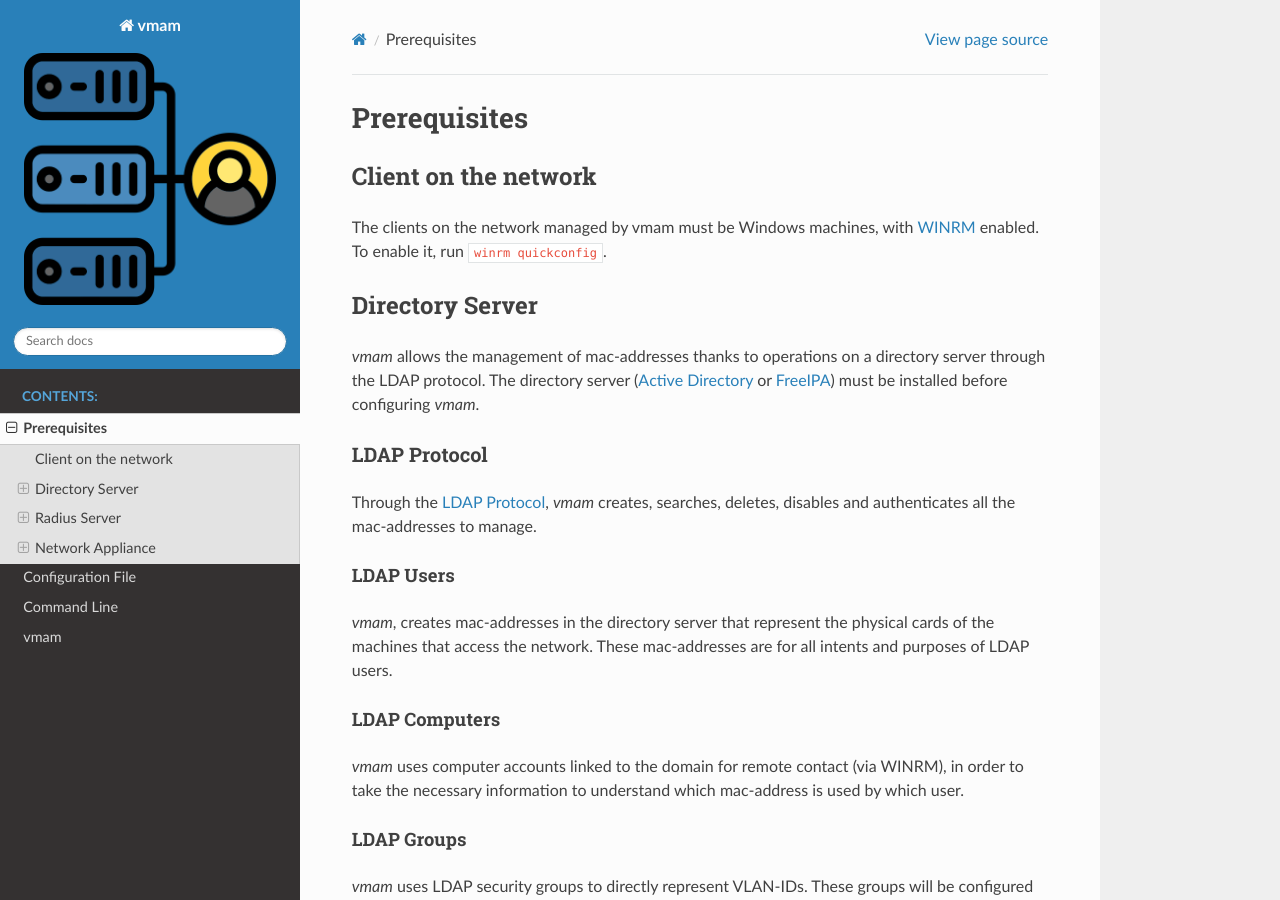
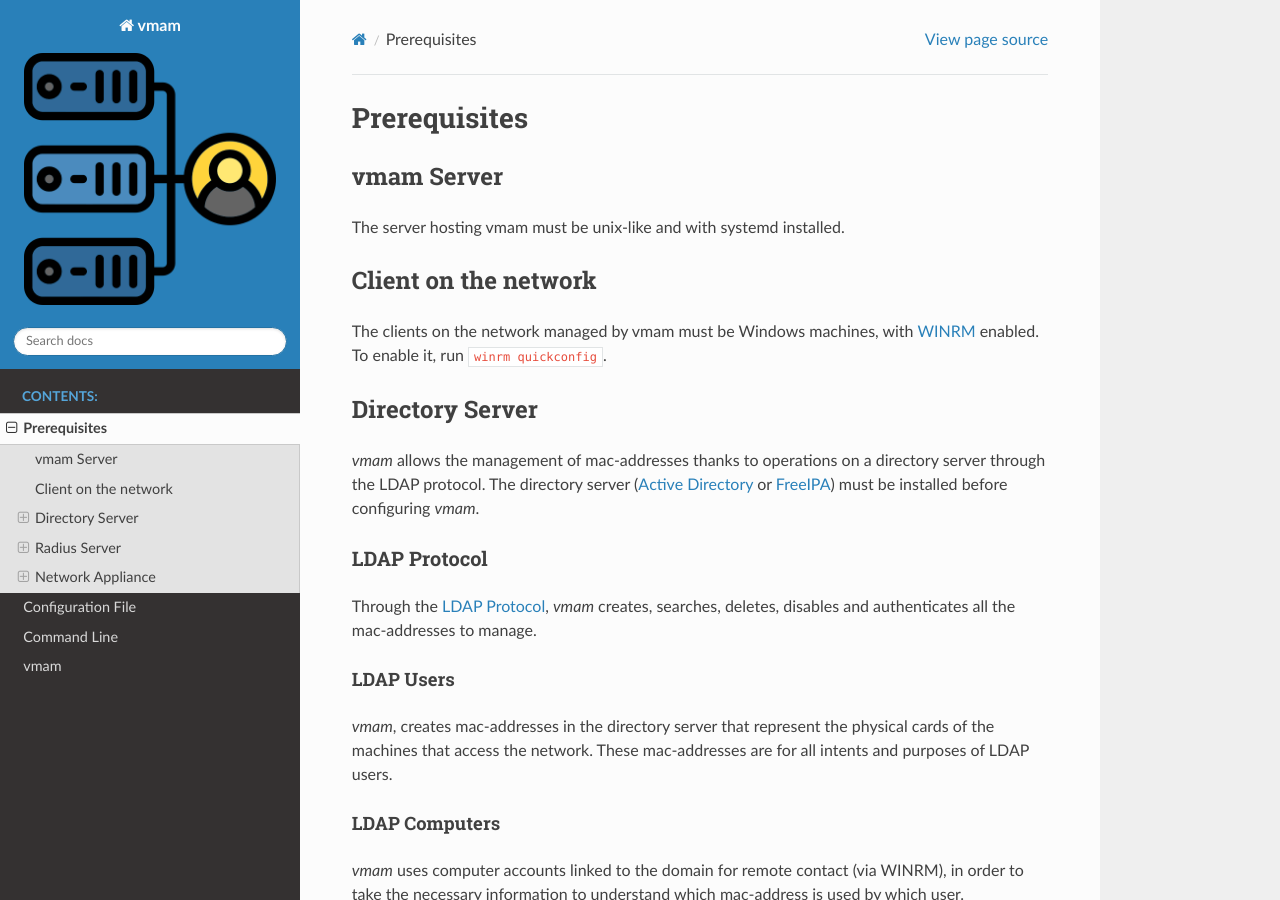
Before and after one commit to MatteoGuadrini/vmam, a Sphinx documentation site: the page built from docs/source/prerequisites.rst, in a window 1280 px wide and 900 px high. Built offline with Sphinx 7.4.7 and the Read the Docs theme 2.0.0, drawn with Linux system fonts in a browser that asks for light colours.

Commit message:
Add vmam server prerequisites

```diff
--- a/docs/source/prerequisites.rst
+++ b/docs/source/prerequisites.rst
@@ -4,6 +4,11 @@ Prerequisites
 .. toctree::
    :maxdepth: 2
    :caption: Contents:
+
+vmam Server
+***********
+
+The server hosting vmam must be unix-like and with systemd installed.
 
 Client on the network
 *********************
```
